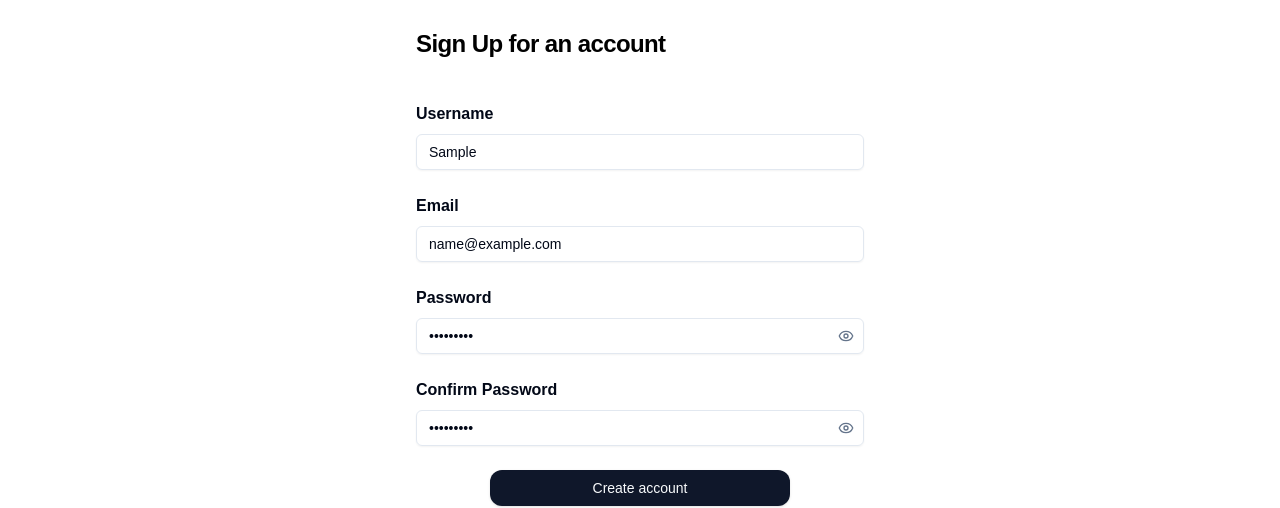
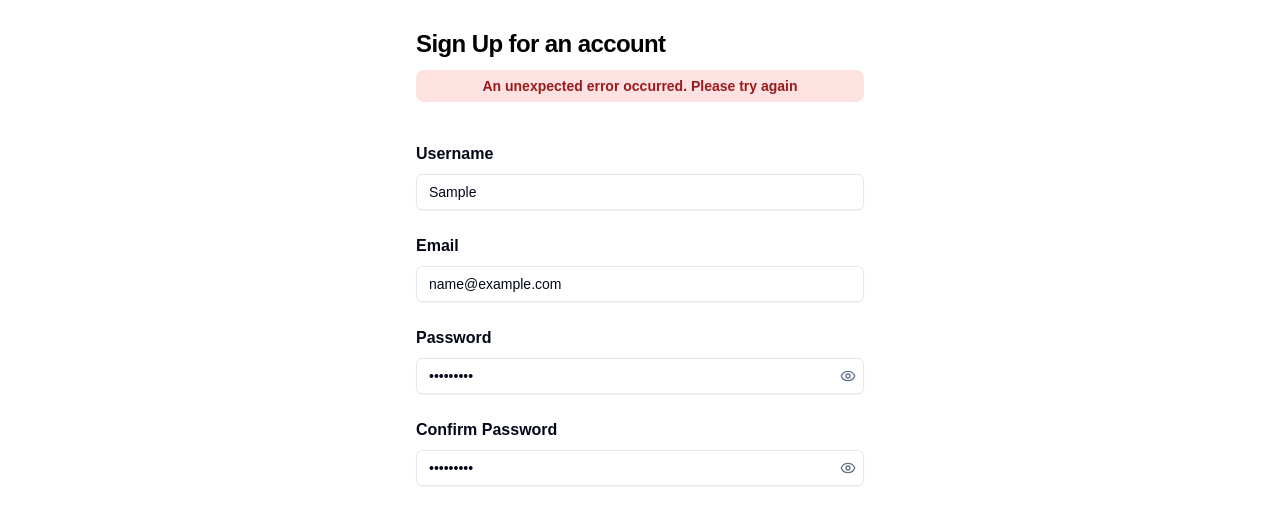
Before and after one commit to Yuandjom/mycodeweapon, a Next.js app in the folder frontend/: page /signup in a window 1280 px wide. Both pictures are taken after typing "Sample", "name@example.com", "Sample123", "Sample123" into the empty fields and a click on the button "Create account". Shown: the part 158-666 px from the top of the page. Built offline with nearby package versions, Linux system fonts and the light colour scheme; no server answers.

Commit message:
added display error for auth pages

```diff
--- a/frontend/src/actions/auth.ts
+++ b/frontend/src/actions/auth.ts
@@ -22,14 +22,14 @@ export async function signUp_SA({email, password, username} : SignUpCredentials)
         console.log(error);
         return {
             success: false,
-            error,
+            errorCode: error.code || "Unexpected Error",
             data: null
         }
     }
 
     return {
         success: true,
-        error: null,
+        errorCode: "",
         data
     }
 
@@ -42,18 +42,18 @@ export async function signIn_SA({email, password} : SignInCredentials) : Promise
     const { data, error } = await supabase.auth.signInWithPassword({email, password})
 
     if (error) {
-        console.log("[signIn_SA] error:");
+        console.log("[signIn_SA] error code:", error.code);
         console.log(error);
         return {
             success: false,
-            error,
+            errorCode: error.code || "Unexpected Error",
             data: null
         }
     }
 
     return {
         success: true,
-        error: null,
+        errorCode: "",
         data
     }
 }
--- a/frontend/src/components/forms/ProfileSettingForm.tsx
+++ b/frontend/src/components/forms/ProfileSettingForm.tsx
@@ -31,7 +31,7 @@ const ProfileSettingsForm = ({
                     required
                     disabled={isSaving}
                     parentClassName="col-span-2 flex justify-start items-center w-full relative"
-                    eyeClassName="absolute right-0 top-1/2 -translate-y-1/2 hover:bg-transparent"
+                    eyeClassName="absolute right-2 top-1/2 -translate-y-1/2 hover:bg-transparent"
                     handleUpdate={updatePassword}
                 />
             );
--- a/frontend/src/components/forms/SignInForm.tsx
+++ b/frontend/src/components/forms/SignInForm.tsx
@@ -18,13 +18,14 @@ import {
 } from "@/components/ui/dialog"
 import { AuthForm, AuthFormField } from "@/components/utils/AuthForm";
 import { PasswordInput } from "../utils/PasswordInput";
+import { displayErrorCode } from "@/constants/supabase";
 
 const SignInForm = () => {
     const { signIn, resetPassword } = useAuth();
     const router = useRouter();
     const searchParams = useSearchParams();
     const [isSigningIn, setIsSigningIn] = useState(false);
-    const [error, setError] = useState("");
+    const [displayError, setDisplayError] = useState<string>("");
 
     const { toast } = useToast();
 
@@ -56,7 +57,7 @@ const SignInForm = () => {
 
             const result = await signIn(userData);
             if (!result.success) {
-                throw new Error(result.error?.message || "Failed to sign in");
+                throw new Error(displayErrorCode(result.errorCode));
             }
 
             toast({ "title": "Signed in successfully!" });
@@ -64,7 +65,7 @@ const SignInForm = () => {
             const redirectPage = searchParams.get("next");
             router.push(redirectPage || "/problem");
         } catch (err) {
-            setError(err instanceof Error ? err.message : "An unexpected error occurred");
+            setDisplayError(err instanceof Error ? err.message : "An unexpected error occurred");
         } finally {
             setIsSigningIn(false);
         }
@@ -80,7 +81,7 @@ const SignInForm = () => {
                     required
                     disabled={isSigningIn}
                     parentClassName="relative"
-                    eyeClassName="absolute right-0 top-1/2 -translate-y-1/2 hover:bg-transparent"
+                    eyeClassName="absolute right-2 top-1/2 -translate-y-1/2 hover:bg-transparent"
                 />
             );
         }
@@ -122,6 +123,7 @@ const SignInForm = () => {
             loadingButtonText="Signing In..."
             footer={footer}
             renderField={renderField}
+            displayError={displayError}
         />
     );
 };
--- a/frontend/src/components/forms/SignUpForm.tsx
+++ b/frontend/src/components/forms/SignUpForm.tsx
@@ -9,12 +9,13 @@ import { useToast } from "@/hooks/use-toast"
 import { AuthForm, AuthFormField } from "@/components/utils/AuthForm";
 import { Input } from "@/components/ui/input";
 import { PasswordInput } from "@/components/utils/PasswordInput";
+import { displayErrorCode } from "@/constants/supabase";
 
 const SignUpForm = () => {
     const { signUp } = useAuth();
     const router = useRouter();
     const [isSigningUp, setIsSigningUp] = useState(false);
-    const [error, setError] = useState("");
+    const [displayError, setDisplayError] = useState("");
     const { toast } = useToast();
 
     const fields = [
@@ -47,7 +48,7 @@ const SignUpForm = () => {
     const handleSubmit = async (e: React.FormEvent<HTMLFormElement>) => {
         e.preventDefault();
         setIsSigningUp(true);
-        setError("");
+        setDisplayError("");
 
         try {
             const formData = new FormData(e.currentTarget);
@@ -59,7 +60,7 @@ const SignUpForm = () => {
 
             const result = await signUp(userData);
             if (!result.success) {
-                throw new Error(result.error?.message || "Failed to create account");
+                throw new Error(displayErrorCode(result.errorCode));
             }
 
             toast({ "title": "Account created successfully!" });
@@ -71,7 +72,7 @@ const SignUpForm = () => {
             }
         } catch (err) {
             console.error("Signup error:", err);
-            setError(err instanceof Error ? err.message : "An unexpected error occurred");
+            setDisplayError(err instanceof Error ? err.message : "An unexpected error occurred");
         } finally {
             setIsSigningUp(false);
         }
@@ -87,7 +88,7 @@ const SignUpForm = () => {
                     required
                     disabled={isSigningUp}
                     parentClassName="relative"
-                    eyeClassName="absolute right-0 top-1/2 -translate-y-1/2 hover:bg-transparent"
+                    eyeClassName="absolute right-2 top-1/2 -translate-y-1/2 hover:bg-transparent"
                 />
             );
         }
@@ -123,6 +124,7 @@ const SignUpForm = () => {
             loadingButtonText="Creating account..."
             footer={footer}
             renderField={renderField}
+            displayError={displayError}
         />
     );
 };
--- a/frontend/src/components/utils/AuthForm.tsx
+++ b/frontend/src/components/utils/AuthForm.tsx
@@ -23,6 +23,7 @@ interface AuthFormProps {
     footer?: React.ReactNode;
     className?: string;
     renderField?: (field: AuthFormField) => React.ReactNode;
+    displayError: string;
 }
 
 export const AuthForm = ({
@@ -34,12 +35,15 @@ export const AuthForm = ({
     loadingButtonText,
     footer,
     className,
-    renderField
+    renderField,
+    displayError,
 }: AuthFormProps) => {
     return (
         <div className="bg-background">
             <div className="flex_center w-full px-4 py-12 sm:px-6 lg:flex-none lg:px-20 xl:px-24">
+
                 <div className="mx-auto w-full max-w-md">
+
                     <div>
                         <div className="flex">
                             <Logo withText logoSize={40} />
@@ -47,7 +51,12 @@ export const AuthForm = ({
                         <h2 className="mt-8 text-2xl font-bold leading-9 tracking-tight text-black dark:text-white">
                             {title}
                         </h2>
+
                     </div>
+                    {displayError &&
+                        <span className="mt-2 w-full inline-block px-2 py-1.5 text-center text-sm font-semibold text-red-800 bg-red-100 rounded-lg">
+                            {displayError}
+                        </span>}
 
                     <div className="mt-10">
                         <form onSubmit={onSubmit} className="space-y-6">
--- a/frontend/src/components/utils/PasswordInput.tsx
+++ b/frontend/src/components/utils/PasswordInput.tsx
@@ -46,11 +46,8 @@ export const PasswordInput = ({
                     handleUpdate(e.target.value)
                 }}
             />
-            <Button
-                type="button"
-                variant="ghost"
-                size="icon"
-                className={eyeClassName}
+            <div
+                className={`${eyeClassName} cursor-pointer`}
                 onClick={() => setShowPassword(!showPassword)}
             >
                 {showPassword ? (
@@ -58,7 +55,7 @@ export const PasswordInput = ({
                 ) : (
                     <Eye className="h-4 w-4 text-muted-foreground" />
                 )}
-            </Button>
+            </div>
         </div>
     );
 };
--- a/frontend/src/constants/supabase.ts
+++ b/frontend/src/constants/supabase.ts
@@ -7,3 +7,40 @@ export const GEMINI_CONFIG_TABLE: string= "gemini_config"
 
 // Object Storage Buckets
 export const PROBLEM_IMAGE_BUCKET: string = "problemImages"
+
+// error codes to rendered messages
+const authErrorCodes: Record<string, string> = {
+  // Authentication errors
+  invalid_credentials: "Invalid email or password",
+  user_not_found: "No account found with this email",
+  invalid_email: "Please enter a valid email address",
+  weak_password: "Password must be at least 8 characters long and contain at least one number",
+  email_taken: "An account with this email already exists",
+
+  // Account verification errors
+  invalid_claim: "Unable to verify your account",
+  email_not_confirmed: "Please verify your email address",
+
+  // Provider errors
+  provider_error: "Error connecting to authentication provider",
+  auth_closed: "Authentication window was closed",
+
+  // Technical errors
+  network_error: "Unable to connect to the server. Please check your internet connection",
+  rate_limit_exceeded: "Too many attempts. Please try again later",
+  session_expired: "Your session has expired. Please sign in again",
+
+  // MFA/OTP errors
+  invalid_otp: "Invalid verification code",
+
+  // System errors
+  auth_disabled: "Authentication is currently disabled",
+  password_mismatch: "Passwords do not match",
+  invalid_token: "Invalid or expired token"
+};
+
+// utility function
+export const displayErrorCode = (errorCode: string): string => {
+    const key = errorCode
+    return authErrorCodes[key] || "An unexpected error occurred. Please try again";
+  };
```
Also changed, not shown: frontend/src/providers/auth-provider.tsx (+14 -14 lines).
